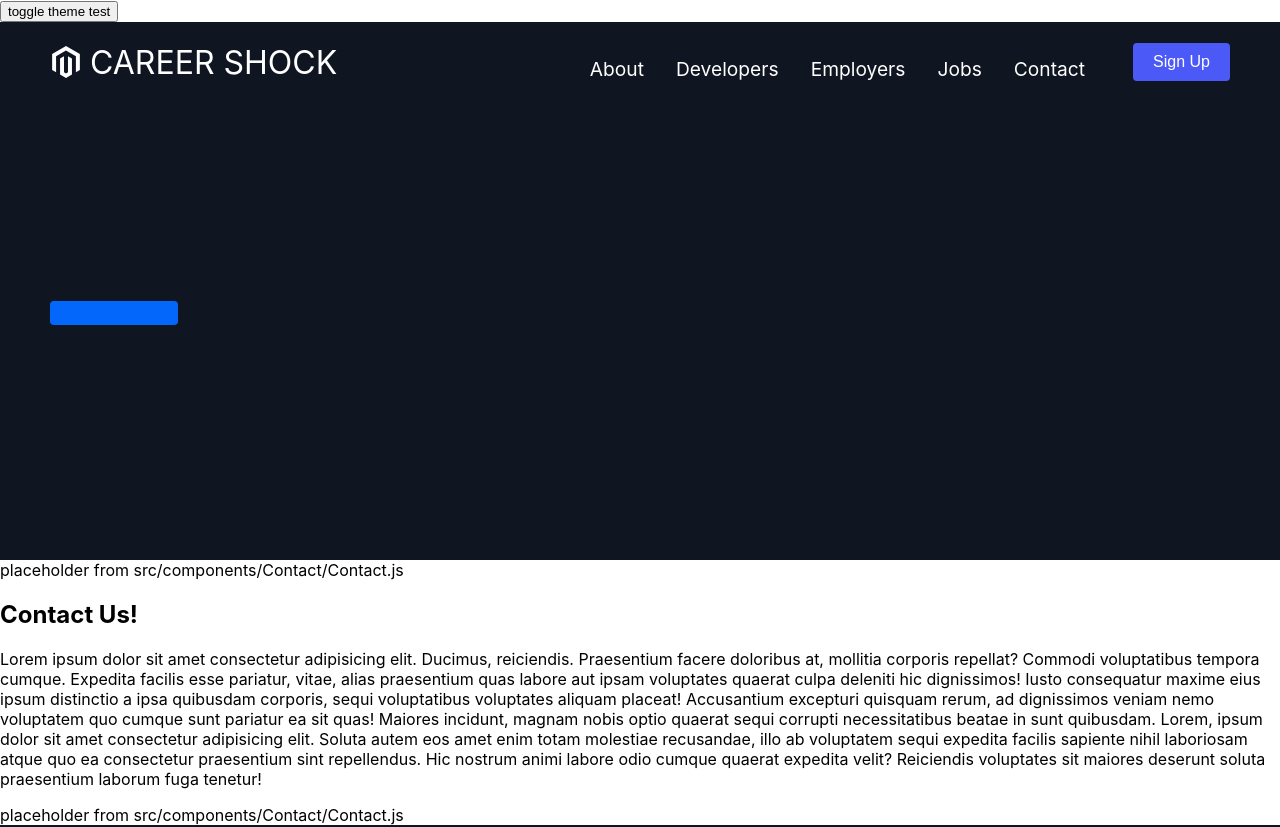
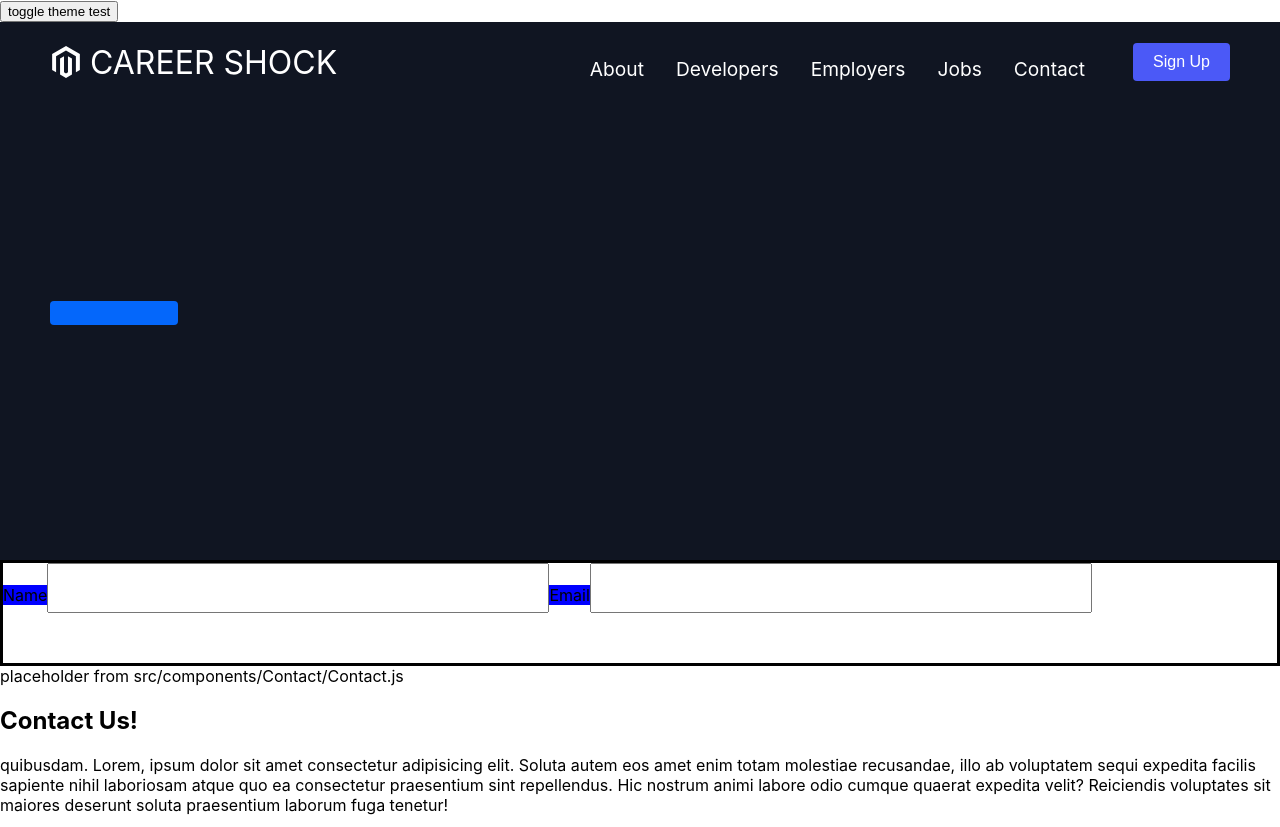
Before and after one commit to JS-Jr-Dev-Job-Board/react, a React (Create React App) app: page /contact in a window 1280 px wide. Shown: the top 827 px of the page. Built offline with nearby package versions, Linux system fonts and the light colour scheme.

Commit message:
remove unneeded code from theme/index.js. Started Contact.js view and styled component elements

```diff
--- a/src/components/Contact/Contact.js
+++ b/src/components/Contact/Contact.js
@@ -1,25 +1,33 @@
-import React from 'react';
+import React from 'react'
+
+import { Form, Input, Label } from './ContactElements'
 
 const Contact = (props) => {
-  return(
+  return (
     <div>
+      <Form>
+        <Label htmlFor='name'>
+          Name
+          <Input id='name' />
+        </Label>
+        <Label htmlFor='email'>
+          Email
+          <Input id='email' />
+        </Label>
+      </Form>
       placeholder from src/components/Contact/Contact.js
       <h2>Contact Us!</h2>
       <p>
-        Lorem ipsum dolor sit amet consectetur adipisicing elit. Ducimus,
-        reiciendis. Praesentium facere doloribus at, mollitia corporis repellat?
-        Commodi voluptatibus tempora cumque. Expedita facilis esse pariatur,
-        vitae, alias praesentium quas labore aut ipsam voluptates quaerat culpa
-        deleniti hic dignissimos! Iusto consequatur maxime eius ipsum distinctio
-        a ipsa quibusdam corporis, sequi voluptatibus voluptates aliquam
-        placeat! Accusantium excepturi quisquam rerum, ad dignissimos veniam
-        nemo voluptatem quo cumque sunt pariatur ea sit quas! Maiores incidunt,
-        magnam nobis optio quaerat sequi corrupti necessitatibus beatae in sunt
-        quibusdam. Lorem, ipsum dolor sit amet consectetur adipisicing elit. Soluta autem eos amet enim totam molestiae recusandae, illo ab voluptatem sequi expedita facilis sapiente nihil laboriosam atque quo ea consectetur praesentium sint repellendus. Hic nostrum animi labore odio cumque quaerat expedita velit? Reiciendis voluptates sit maiores deserunt soluta praesentium laborum fuga tenetur!
+        quibusdam. Lorem, ipsum dolor sit amet consectetur adipisicing elit.
+        Soluta autem eos amet enim totam molestiae recusandae, illo ab
+        voluptatem sequi expedita facilis sapiente nihil laboriosam atque quo ea
+        consectetur praesentium sint repellendus. Hic nostrum animi labore odio
+        cumque quaerat expedita velit? Reiciendis voluptates sit maiores
+        deserunt soluta praesentium laborum fuga tenetur!
       </p>
       placeholder from src/components/Contact/Contact.js
     </div>
-)
-};
+  )
+}
 
-export default Contact;
+export default Contact
--- /dev/null
+++ b/src/components/Contact/ContactElements.js
@@ -0,0 +1,12 @@
+import styled from 'styled-components'
+
+export const Form = styled.form`
+  border: 3px solid black;
+  height: 100px;
+`
+export const Input = styled.input`
+  font-size: ${(props) => props.theme.size.small};
+`
+export const Label = styled.label`
+  background-color: blue;
+`
--- a/src/theme/darkTheme.js
+++ b/src/theme/darkTheme.js
@@ -2,7 +2,6 @@ import theme from './index'
 
 const darkTheme = {
   ...theme,
-  // None of these are set colors
   color: {
     background: 'black',
     linkHover: '#006400',
--- a/src/theme/index.js
+++ b/src/theme/index.js
@@ -1,13 +1,4 @@
-import darkTheme from './darkTheme'
-import lightTheme from './lightTheme'
-
-const localTheme = localStorage.getItem('localTheme')
-let color = localTheme === 'dark' ? darkTheme : lightTheme
-
 const theme = {
-  color: {
-    ...color
-  },
   breakpoint: {
     1: '1440px',
     2: '1024px',
--- a/src/theme/lightTheme.js
+++ b/src/theme/lightTheme.js
@@ -2,7 +2,6 @@ import theme from './index'
 
 const lightTheme = {
   ...theme,
-  // None of these are set colors
   color: {
     background: 'white',
     linkHover: '#6d76f7',
```
